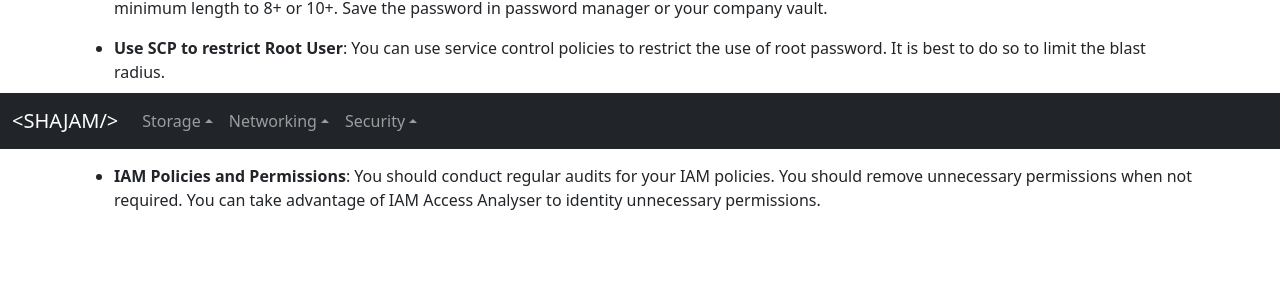
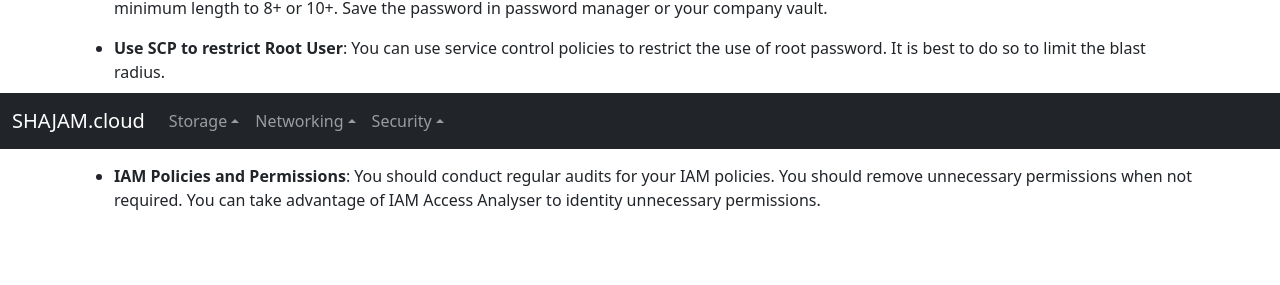
Before and after one commit to s-kazi/s-kazi.github.io, a Jekyll site: the page built from aws/iam/root-user.markdown, in a window 1280 px wide. Shown: the part 751-1036 px from the top of the page. Built offline with Jekyll 4.4.1, drawn with Linux system fonts in a browser that asks for light colours; nearby versions of some CDN libraries.

Commit message:
menu update

```diff
--- a/_includes/footer.html
+++ b/_includes/footer.html
@@ -1,7 +1,7 @@
 <div style="display: block; height: 60px;"></div>
 <nav class="navbar fixed-bottom navbar-expand-sm navbar-dark bg-dark">
     <div class="container-fluid">
-      <a class="navbar-brand" href="/">&lt;SHAJAM/&gt;</a>
+      <a class="navbar-brand" href="/">SHAJAM.cloud</a>
       <button class="navbar-toggler" type="button" data-bs-toggle="collapse" data-bs-target="#navbarCollapse" aria-controls="navbarCollapse" aria-expanded="false" aria-label="Toggle navigation">
         <span class="navbar-toggler-icon"></span>
       </button>
@@ -36,7 +36,7 @@
             <ul class="dropdown-menu">
               <li><a class="dropdown-item" href="#">AWS WAF</a></li>
               <li><a class="dropdown-item" href="#">AWS Security Hub</a></li>
-              <li><a class="dropdown-item" href="#">Something else here</a></li>
+              <li><a class="dropdown-item" href="#">AWS IAM</a></li>
             </ul>
           </li>
         </ul>
--- a/_includes/left-menu/aws-iam.html
+++ b/_includes/left-menu/aws-iam.html
@@ -2,7 +2,7 @@
 
 <div class="offcanvas offcanvas-start w-15" tabindex="-1" id="offcanvas" data-bs-keyboard="false" data-bs-backdrop="false">
     <div class="offcanvas-header">
-        <h4 class="offcanvas-title d-noneZ d-sm-block" id="offcanvas">AWS S3</h4>
+        <h4 class="offcanvas-title d-noneZ d-sm-block" id="offcanvas">AWS IAM</h4>
         <button type="button" class="btn-close text-reset" data-bs-dismiss="offcanvas" aria-label="Close"></button>
     </div>
     <div class="offcanvas-body px-0">
```
